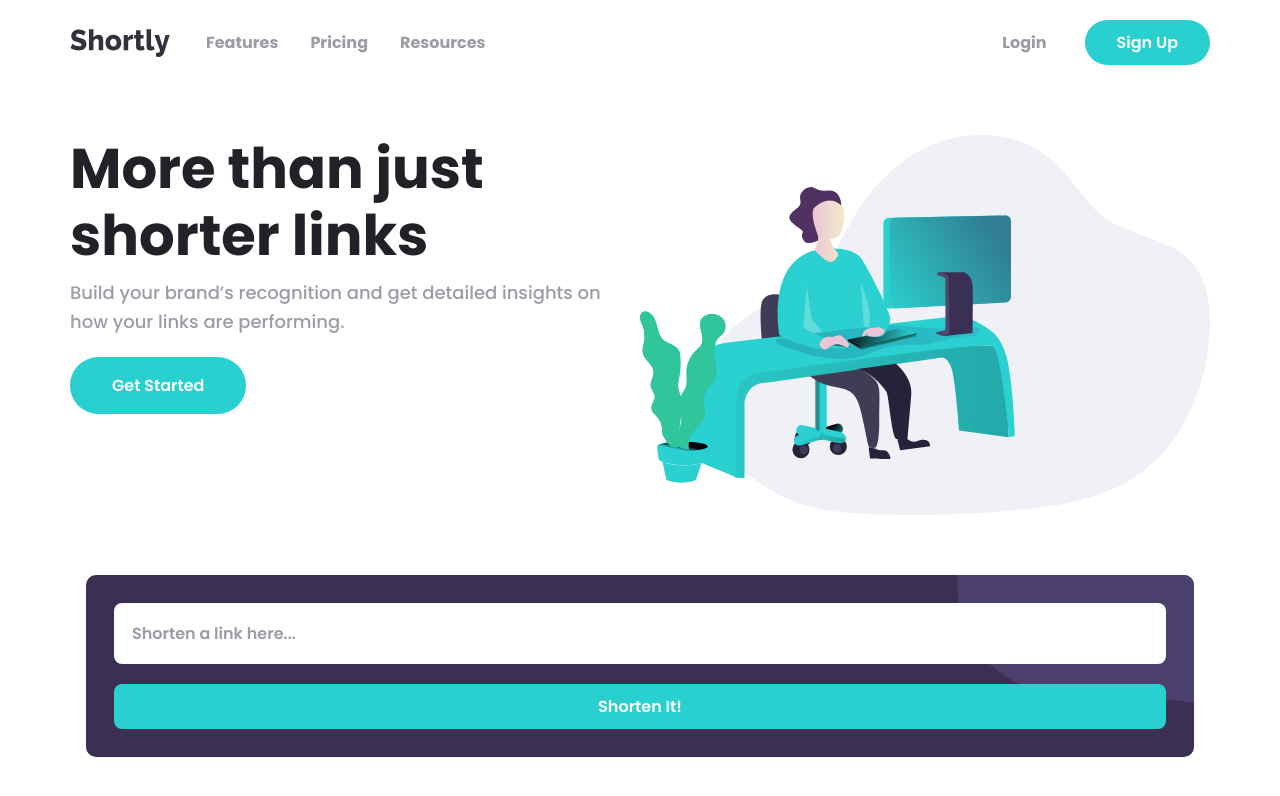
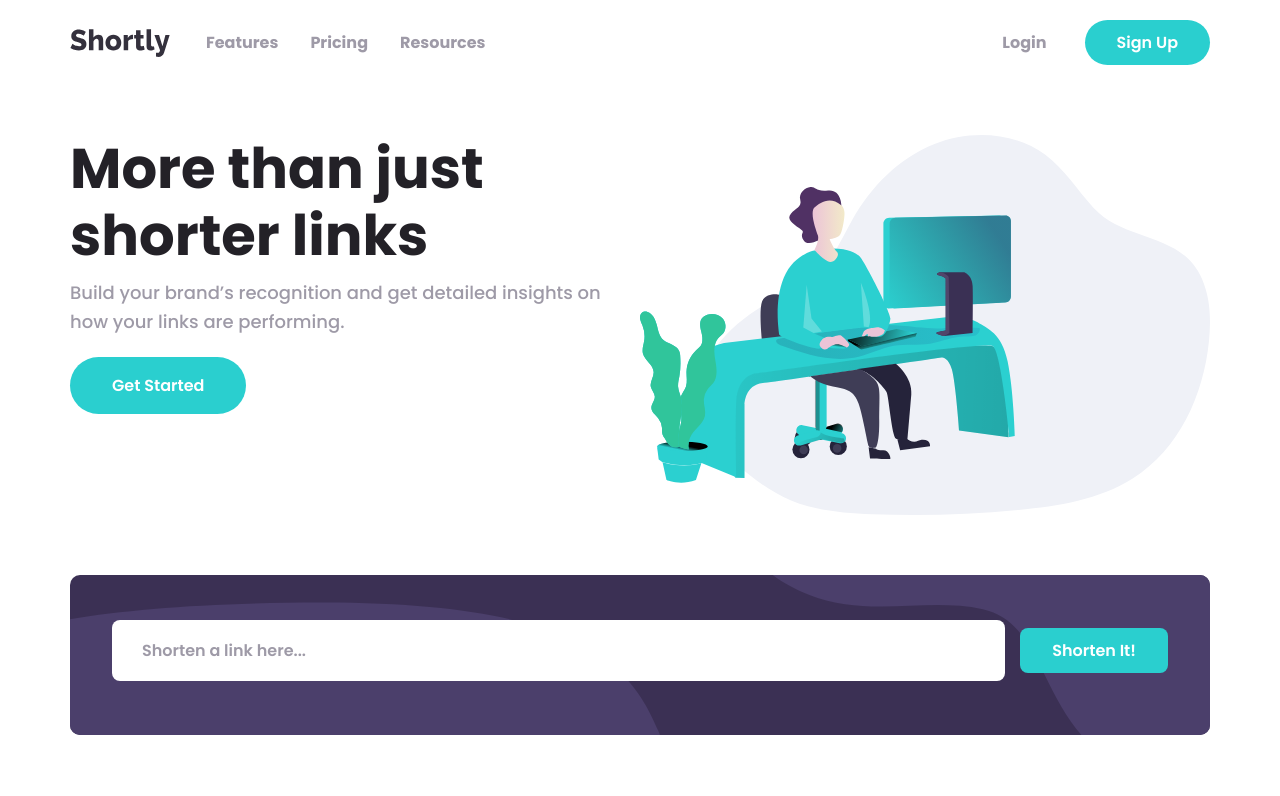
Before and after one commit to YachuJoshi/URL-Shortening-App, a Next.js app: page / in a window 1280 px wide. Shown: the top 796 px of the page. Built offline with nearby package versions, Linux system fonts and the light colour scheme.

Commit message:
Added context + dekstop version

```diff
--- a/src/components/ShortenURLForm.jsx
+++ b/src/components/ShortenURLForm.jsx
@@ -5,6 +5,7 @@ import styles from "./ShortenURLForm.module.scss";
 
 import { Button } from "../ui-kits";
 import { getShortURL } from "../services";
+import { useShortURLs } from "../context";
 
 const expression = /(https?:\/\/)?([\w\-])+\.{1}([a-zA-Z]{2,63})([\/\w-]*)*\/?\??([^#\n\r]*)?#?([^\n\r]*)/g;
 const regex = new RegExp(expression);
@@ -16,7 +17,7 @@ export const ShortenURLForm = () => {
     status: false,
     message: "",
   });
-  const [shortedURLs, setShortedURLs] = useState([]);
+  const { shortedURLs, setShortedURLs } = useShortURLs();
 
   useEffect(() => {
     if (URL) {
@@ -60,11 +61,13 @@ export const ShortenURLForm = () => {
     <div className={styles.Wrapper}>
       <div className={styles.ShortenURLSection}>
         <figure className={styles.BackgroundFigure}>
-          <img
-            src="/images/bg-shorten-mobile.svg"
-            alt="Bg-Design"
-            className={styles.BackgroundDesign}
-          />
+          <picture>
+            <source
+              media="(min-width:1140px)"
+              srcSet="/images/bg-shorten-desktop.svg"
+            />
+            <img src="/images/bg-shorten-mobile.svg" alt="Bg-Design" />
+          </picture>
         </figure>
         <form className={styles.URLForm} onSubmit={(e) => onSubmit(e)}>
           <input
@@ -78,7 +81,12 @@ export const ShortenURLForm = () => {
             onChange={(event) => setURL(event.target.value)}
           />
           {error.status && <p className={styles.Error}>{error.message}</p>}
-          <Button type="submit" kind="primary" className={styles.ButtonSubmit}>
+          <Button
+            type="submit"
+            kind="primary"
+            disabled={loading}
+            className={styles.ButtonSubmit}
+          >
             Shorten It!
           </Button>
         </form>
--- a/src/components/ShortenURLForm.module.scss
+++ b/src/components/ShortenURLForm.module.scss
@@ -4,6 +4,10 @@
   padding: 0 16px;
   margin: 60px 0;
   position: relative;
+
+  @include media-breakpoint-up(xl) {
+    padding: 0;
+  }
 }
 
 .ShortenURLSection {
@@ -11,15 +15,37 @@
   border-radius: 10px;
   overflow: hidden;
   padding: 28px;
+  z-index: 2;
+
+  @include media-breakpoint-up(xl) {
+    padding: 42px 42px 52px;
+    min-height: calc(150px - 42*2px);
+    display: flex;
+  }
 }
 
 .BackgroundFigure {
   position: absolute;
-  z-index: 1;
   top: 0;
   right: 16px;
+  z-index: 1;
+  overflow: hidden;
   border-top-right-radius: 10px;
-  overflow: hidden;
+
+  @include media-breakpoint-up(xl) {
+    width: 100%;
+    right: 0;
+    height: 160px;
+    border-bottom-right-radius: 10px;
+    border-bottom-left-radius: 10px;
+  }
+
+  img {
+    @include media-breakpoint-up(xl) {
+      height: 100%;
+      width: 100%;
+    }
+  }
 }
 
 .URLForm {
@@ -27,7 +53,12 @@
   z-index: 10;
   display: flex;
   flex-flow: column;
-  align-items: stretch;
+
+  @include media-breakpoint-up(xl) {
+    flex-flow: row;
+    align-items: center;
+    flex: 1;
+  }
 }
 
 .URLInput {
@@ -37,6 +68,12 @@
   font-family: inherit;
   font-weight: 600;
   border: 2px solid transparent;
+
+  @include media-breakpoint-up(xl) {
+    flex: 0 1 80%;
+    padding-left: 28px;
+    margin-right: auto;
+  }
 
   &::placeholder {
     color: $grayish-violet;
@@ -52,9 +89,22 @@
   font-style: italic;
   margin-top: 8px;
   font-size: 15px;
+
+  @include media-breakpoint-up(xl) {
+    position: absolute;
+    bottom: -24px;
+  }
 }
 
 .ButtonSubmit {
   margin-top: 20px;
   border-radius: 8px;
+
+  @include media-breakpoint-up(xl) {
+    margin-top: 0;
+
+    &:active {
+      transform: translateY(6px);
+    }
+  }
 }
--- /dev/null
+++ b/src/context/ShortURLsContext.jsx
@@ -0,0 +1,15 @@
+import { useState, useContext, createContext } from "react";
+
+const ShortURLsContext = createContext();
+
+export const useShortURLs = () => useContext(ShortURLsContext);
+
+export const ShortURLsProvider = ({ children }) => {
+  const [shortedURLs, setShortedURLs] = useState([]);
+
+  return (
+    <ShortURLsContext.Provider value={{ shortedURLs, setShortedURLs }}>
+      {children}
+    </ShortURLsContext.Provider>
+  );
+};
--- /dev/null
+++ b/src/context/index.js
@@ -0,0 +1 @@
+export * from "./ShortURLsContext";
--- a/src/pages/App.jsx
+++ b/src/pages/App.jsx
@@ -1,4 +1,5 @@
 import Head from "next/head";
+import { ShortURLsProvider } from "../context";
 
 export function MyApp({ Component, pageProps }) {
   return (
@@ -10,7 +11,9 @@ export function MyApp({ Component, pageProps }) {
         />
         <title>Create Next App</title>
       </Head>
-      <Component {...pageProps} />
+      <ShortURLsProvider>
+        <Component {...pageProps} />
+      </ShortURLsProvider>
     </>
   );
 }
```
